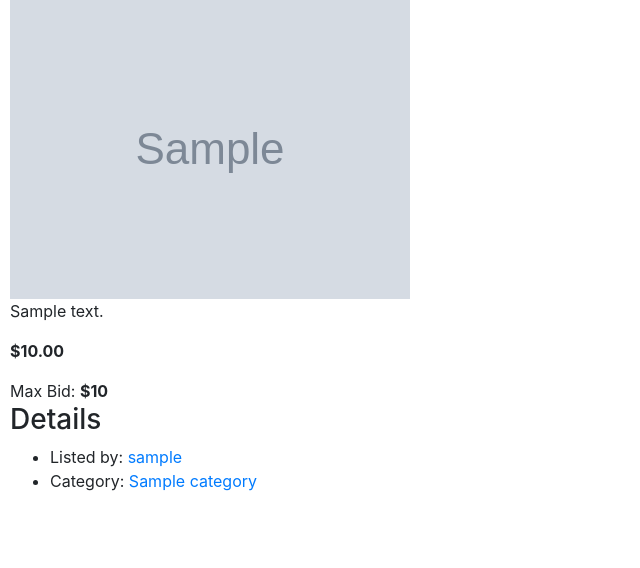
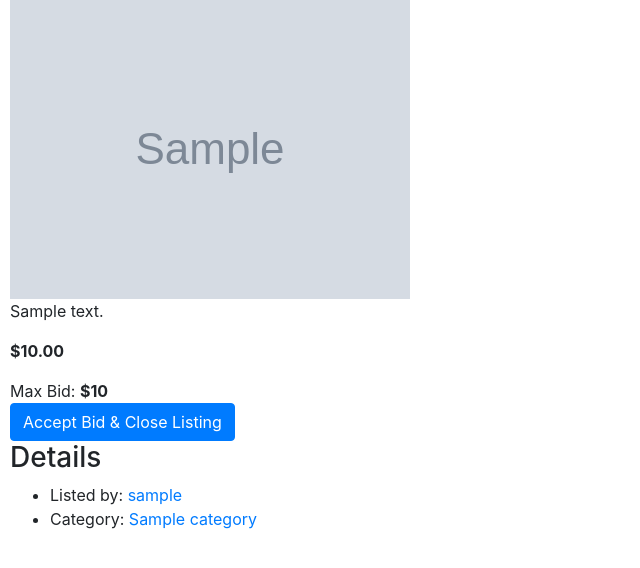
Before and after one commit to mhmdy01/commerce, a Django app: page /listings/1 in a window 1280 px wide. Shown: the part 210-778 px from the top of the page, without its empty margins (0-640 px from the left). Run offline with Django 3.2, Linux system fonts and the light colour scheme; a user stored in the database is signed in; tables that the repository leaves empty hold one stand-in row (values such as "Sample post"); grey boxes marked "Sample" are stand-in pictures; some libraries are stand-ins or nearby versions.

Commit message:
bidding: owner (close listing), others (max bid is winner)

```diff
--- a/auctions/admin.py
+++ b/auctions/admin.py
@@ -3,7 +3,7 @@ from django.contrib import admin
 from .models import Listing, Category, Bid
 
 class ListingAdmin(admin.ModelAdmin):
-    list_display = ('title', 'description', 'img_url', 'price', 'owner', 'category')
+    list_display = ('title', 'description', 'img_url', 'price', 'owner', 'category', 'is_active')
 
 class BidAdmin(admin.ModelAdmin):
     list_display = ('price', 'listing', 'user')
--- a/auctions/models.py
+++ b/auctions/models.py
@@ -19,6 +19,8 @@ class Listing(models.Model):
     img_url = models.URLField(max_length=128, blank=True, default='')
     price = models.DecimalField(max_digits=11, decimal_places=2, validators=[MinValueValidator(Decimal(1.0))])
     owner = models.ForeignKey(User, on_delete=models.CASCADE, related_name='listings')
+    is_active = models.BooleanField(default=True)
+
     # listing could have one category or none
     # choosen by user form a provided list (created by admin)
     # TODO: to set optional fk> both blank & null are required for some reason
--- a/auctions/templates/auctions/listing.html
+++ b/auctions/templates/auctions/listing.html
@@ -2,7 +2,22 @@
 {% load static %}
 
 {% block body %}
-    <h2>Listing: {{ listing.title }}</h2>
+    {% if did_current_user_win %}
+        <div class="alert alert-primary" role="alert">
+            Your bid (${{ max_bid }}) won this auction!
+        </div>
+    {% elif not listing.is_active %}
+        <div class="alert alert-primary" role="alert">
+            The winning bid is (${{ max_bid }})!
+        </div>
+    {% endif %}
+    </div>
+    <h2>
+        Listing: {{ listing.title }}
+        {% if not listing.is_active %}
+            <span class="badge badge-secondary">Closed</span>
+        {% endif %}
+    </h2>
     <div>
         {% if listing.img_url %}
             <img src="{{ listing.img_url }}" alt="{{ listing.title }}">
@@ -34,6 +49,12 @@
         <div>
             Max Bid:
             <strong>${{ max_bid }}</strong>
+            {% if can_close_listing %}
+                <form action="{% url 'close_listing' listing.id %}" method="POST">
+                    {% csrf_token %}
+                    <input class="btn btn-primary" type="submit" value="Accept Bid & Close Listing">
+                </form>
+            {% endif %}
         </div>
     {% endif %}
     <h3>Details</h3>
--- a/auctions/urls.py
+++ b/auctions/urls.py
@@ -12,7 +12,10 @@ urlpatterns = [
     path("users/<str:username>", views.user_profile, name="user_profile"),
     path("categories/<int:category_id>", views.display_category, name="display_category"),
     path("categories", views.all_categories, name="all_categories"),
+
     # there's no need for this
     # display_listing already contain the required info: listing_id
     # path("listings/<int:listing_id>/bid", views.place_bid, name="place_bid"),
+
+    path("listings/<int:listing_id>/close", views.close_listing, name="close_listing"),
 ]
--- a/auctions/views.py
+++ b/auctions/views.py
@@ -12,7 +12,7 @@ from .forms import NewListingForm, NewBidForm
 
 def index(request):
     return render(request, "auctions/index.html", {
-        "listings": Listing.objects.all()
+        "listings": Listing.objects.filter(is_active=True)
     })
 
 
@@ -99,10 +99,32 @@ def display_listing(request, listing_id):
         max_bid = listing.bids.all().aggregate(Max('price')).get('price__max')
     # print('max_bid:', max_bid)
 
-    show_bid_form = request.user.is_authenticated and listing.owner != request.user
-    show_bids = request.user.is_authenticated and listing.owner == request.user
+    show_bid_form = (
+        request.user.is_authenticated
+        and listing.owner != request.user
+        and listing.is_active
+    )
+    show_bids = (
+        request.user.is_authenticated
+        and listing.owner == request.user
+        and listing.is_active
+    )
     # print('show_bid_form:', show_bid_form)
     # print('show_bids:', show_bids)
+
+    # only available if at least one bid? and not already close
+    can_close_listing = (
+        show_bids
+        and bids_count > 0
+    )
+    current_user_bid = (
+        request.user.is_authenticated
+        and listing.bids.filter(user=request.user).aggregate(Max('price')).get('price__max')
+    )
+    did_current_user_win = (
+        not listing.is_active
+        and current_user_bid == max_bid
+    )
 
     # if placing a bid
     if request.method == 'POST':
@@ -148,8 +170,18 @@ def display_listing(request, listing_id):
         'max_bid': max_bid,
         'show_bid_form': show_bid_form,
         'show_bids': show_bids,
+        'can_close_listing': can_close_listing,
+        'did_current_user_win': did_current_user_win,
         'bid_form': NewBidForm()
     })
+
+def close_listing(request, listing_id):
+    if not request.method == 'POST':
+        return HttpResponseForbidden()
+    listing = Listing.objects.get(pk=listing_id)
+    listing.is_active = False
+    listing.save()
+    return redirect(reverse('display_listing', kwargs={'listing_id': listing_id}))
 
 def user_profile(request, username):
     user = User.objects.get(username=username)
@@ -162,7 +194,7 @@ def display_category(request, category_id):
     category = Category.objects.get(pk=category_id)
     return render(request, 'auctions/category.html', {
         'category': category,
-        'listings': category.listings.all(),
+        'listings': category.listings.filter(is_active=True),
     })
 
 def all_categories(request):
```
Also changed, not shown: auctions/migrations/0004_listing_is_active.py (added).
